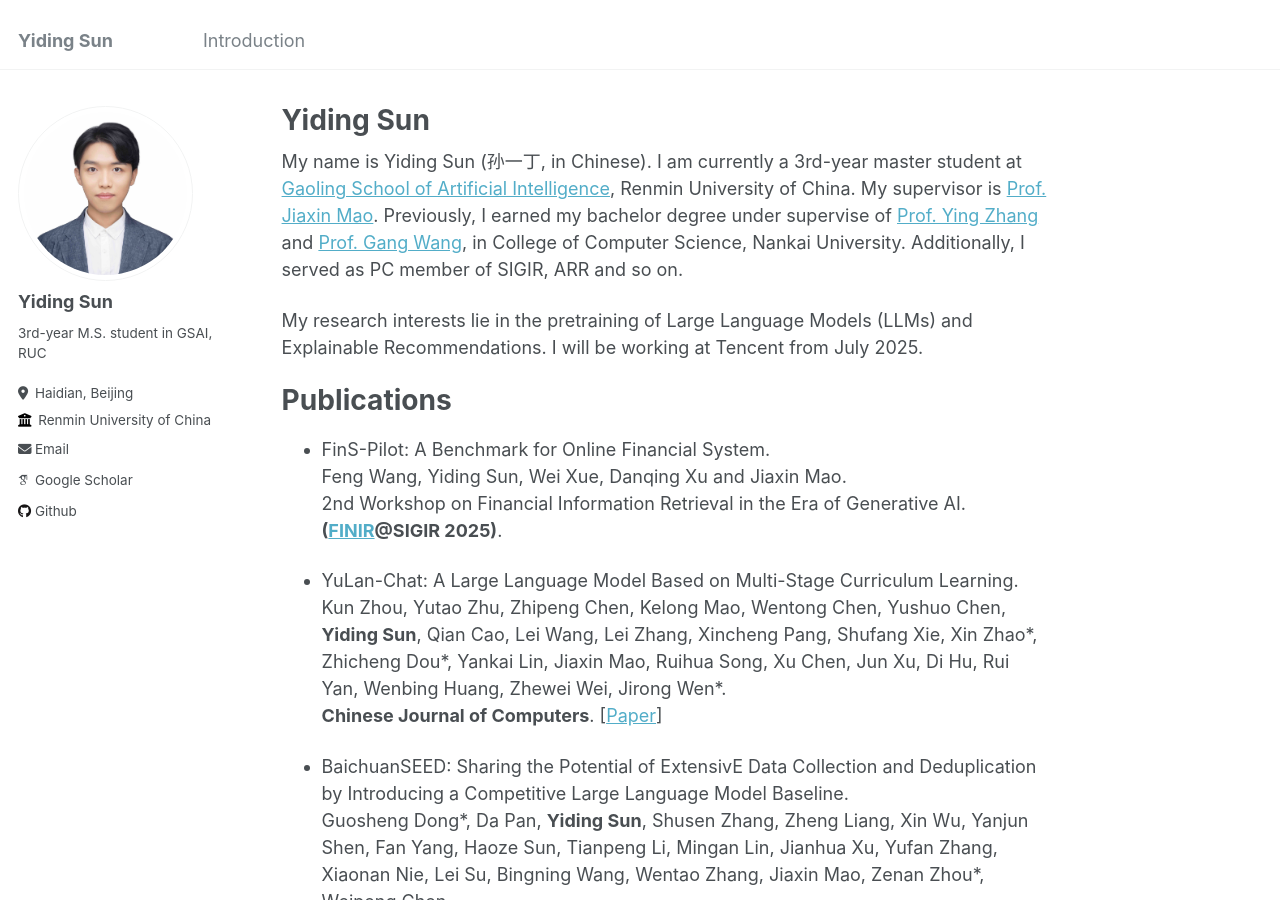
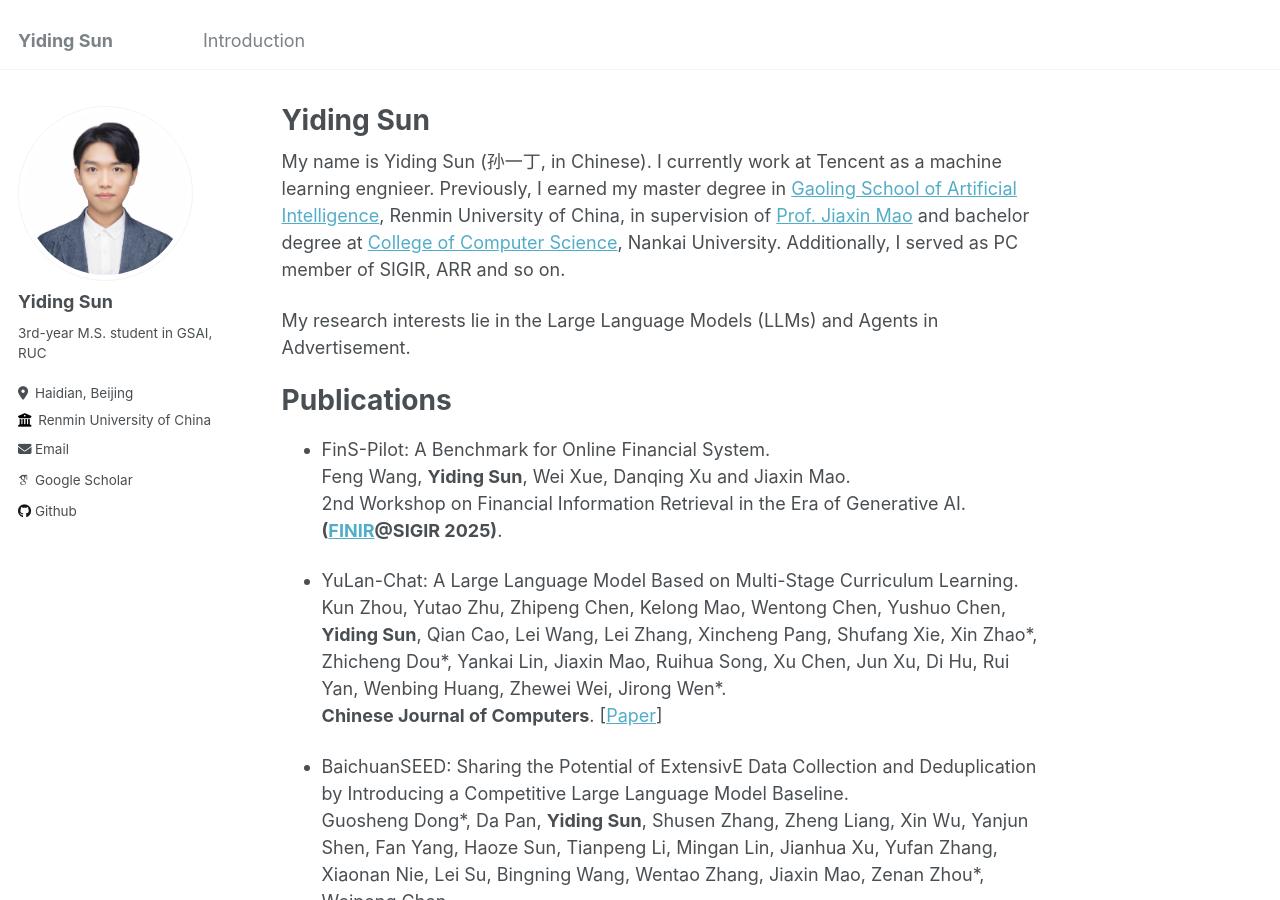
Before and after one commit to Emanual20/Emanual20.github.io, a Jekyll site: the page built from _pages/about.md, in a window 1280 px wide and 900 px high. Built offline with Jekyll 4.4.1, drawn with Linux system fonts in a browser that asks for light colours; some web fonts are replaced; some of the changed text lies outside the part shown.

Commit message:
Update about.md

```diff
--- a/_pages/about.md
+++ b/_pages/about.md
@@ -8,15 +8,15 @@ redirect_from:
   - /about.html
 ---
 
-My name is Yiding Sun (孙一丁, in Chinese). I am currently a 3rd-year master student at [Gaoling School of Artificial Intelligence](http://ai.ruc.edu.cn/), Renmin University of China. My supervisor is [Prof. Jiaxin Mao](https://sites.google.com/site/maojiaxin/). Previously, I earned my bachelor degree under supervise of [Prof. Ying Zhang](https://dbis.nankai.edu.cn/2023/0322/c12139a506904/page.htm) and [Prof. Gang Wang](https://cc.nankai.edu.cn/2021/0323/c13619a490377/page.htm), in College of Computer Science, Nankai University. Additionally, I served as PC member of SIGIR, ARR and so on.
+My name is Yiding Sun (孙一丁, in Chinese). I currently work at Tencent as a machine learning engnieer. Previously, I earned my master degree in [Gaoling School of Artificial Intelligence](http://ai.ruc.edu.cn/), Renmin University of China, in supervision of [Prof. Jiaxin Mao](https://sites.google.com/site/maojiaxin/) and bachelor degree at [College of Computer Science](https://cc.nankai.edu.cn/), Nankai University. Additionally, I served as PC member of SIGIR, ARR and so on.
 
-My research interests lie in the pretraining of Large Language Models (LLMs) and Explainable Recommendations. I will be working at Tencent from July 2025.
+My research interests lie in the Large Language Models (LLMs) and Agents in Advertisement.
 
 Publications
 ======
 
 * FinS-Pilot: A Benchmark for Online Financial System. \
-Feng Wang, Yiding Sun, Wei Xue, Danqing Xu and Jiaxin Mao. \
+Feng Wang, **Yiding Sun**, Wei Xue, Danqing Xu and Jiaxin Mao. \
 2nd Workshop on Financial Information Retrieval in the Era of Generative AI. **([FINIR](https://finir2025.github.io/)@SIGIR 2025)**.
 
 * YuLan-Chat: A Large Language Model Based on Multi-Stage Curriculum Learning. \
@@ -46,19 +46,19 @@ Yutao Zhu, Kun Zhou, Kelong Mao, Wentong Chen, **Yiding Sun**, Zhipeng Chen, Qia
 
 * Evaluating the Explanation Tags of Online Food Delivery Recommendation: A Position Paper. \
 Yurou Zhao, Ruidong Han, Fei Jiang, Lu Guan, Xiang Li, Wei Lin, **Yiding Sun** and Jiaxin Mao. \
-1st Workshop on Measuring the Quality of Explanations
-in Recommender Systems. **([QUARE](https://sites.google.com/view/quare-2022/accepted-papers)@SIGIR 2022)**.
+1st Workshop on Measuring the Quality of Explanations in Recommender Systems. **([QUARE](https://sites.google.com/view/quare-2022/accepted-papers)@SIGIR 2022)**.
 
 Education
 ======
 
-* ***2022.9-present***, M.S., Gaoling School of Artificial Intelligence, Renmin University of China.
+* ***2022.9-2025.6***, M.S., Gaoling School of Artificial Intelligence, Renmin University of China.
 * ***2018.9-2022.6***, B.E., College of Computer Science, Nankai University.
 
 Experience
 ======
 
-* ***2025.1-present***, AntGroup(Beijing), MLE Internship
+* ***2025.6-present***, Tencent(Beijing), Advertisement Marketing Enterprise, MLE
+* ***2025.1-2025.6***, AntGroup(Beijing), MLE Internship
 * ***2024.3-2024.9***, Baichuan Technology(Beijing), Foundation Model Group, MLE Internship
 * ***2022.2-2023.12***, Meituan(Beijing), Takeaway Main Site Recommendation Group, MLE Internship
 
```
